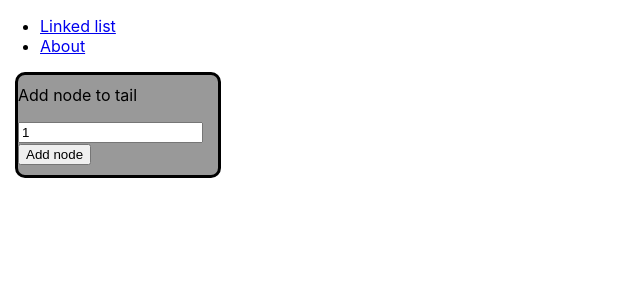
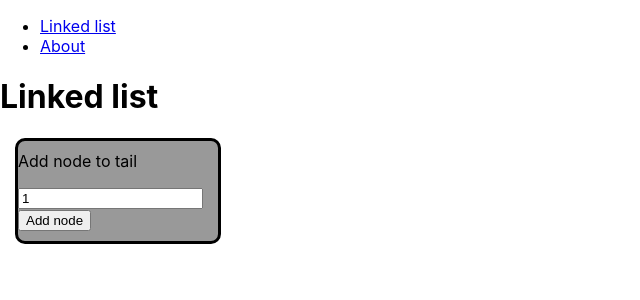
Before and after one commit to rafaquelhodev/data-structure-viewer, a React (Create React App) app: page /#/linkedList in a window 1280 px wide. Shown: the top 300 px of the page, without its empty margins (0-640 px from the left). Built offline with nearby package versions, Linux system fonts and the light colour scheme; the HTML template or start-up script is replaced by a standard one.

Commit message:
Add title to linke list page

```diff
--- a/src/components/LinkedList.tsx
+++ b/src/components/LinkedList.tsx
@@ -49,6 +49,7 @@ export default class LinkedList extends Component<{}, { linkedList: LinkedListDs
     render() {
         return (
             <div>
+                <h1>Linked list</h1>
                 <div>
                     <Box>
                         <Form
```
